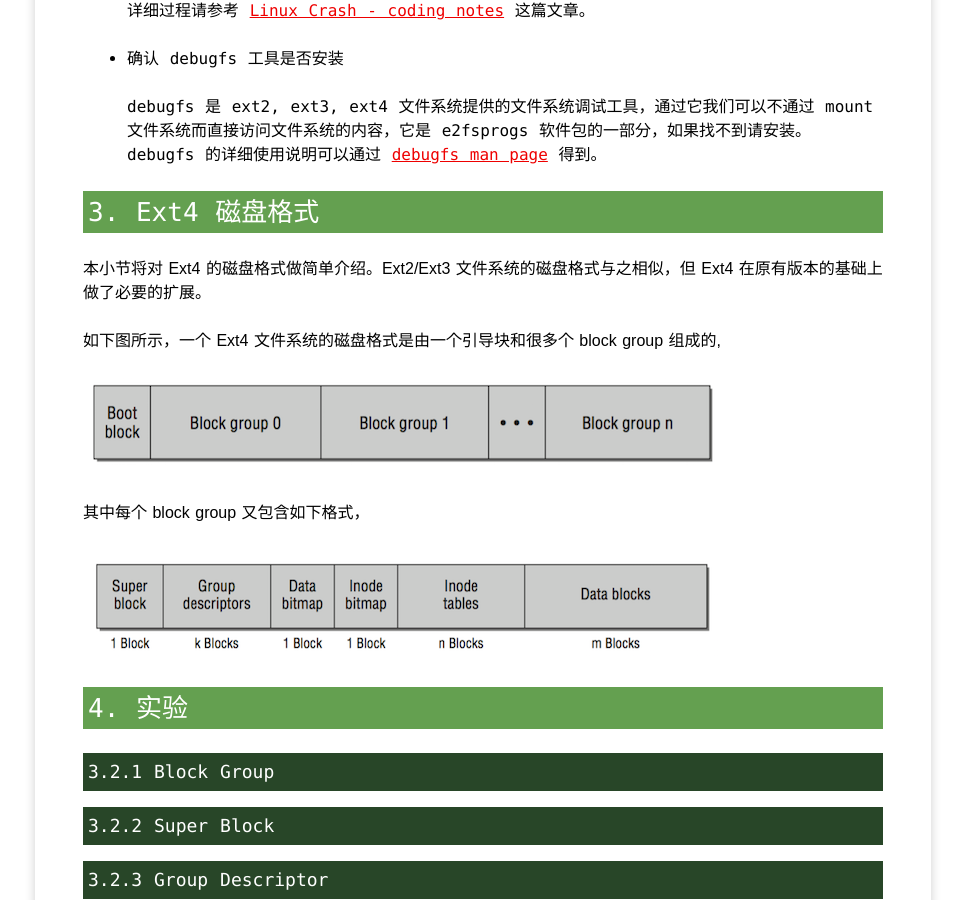
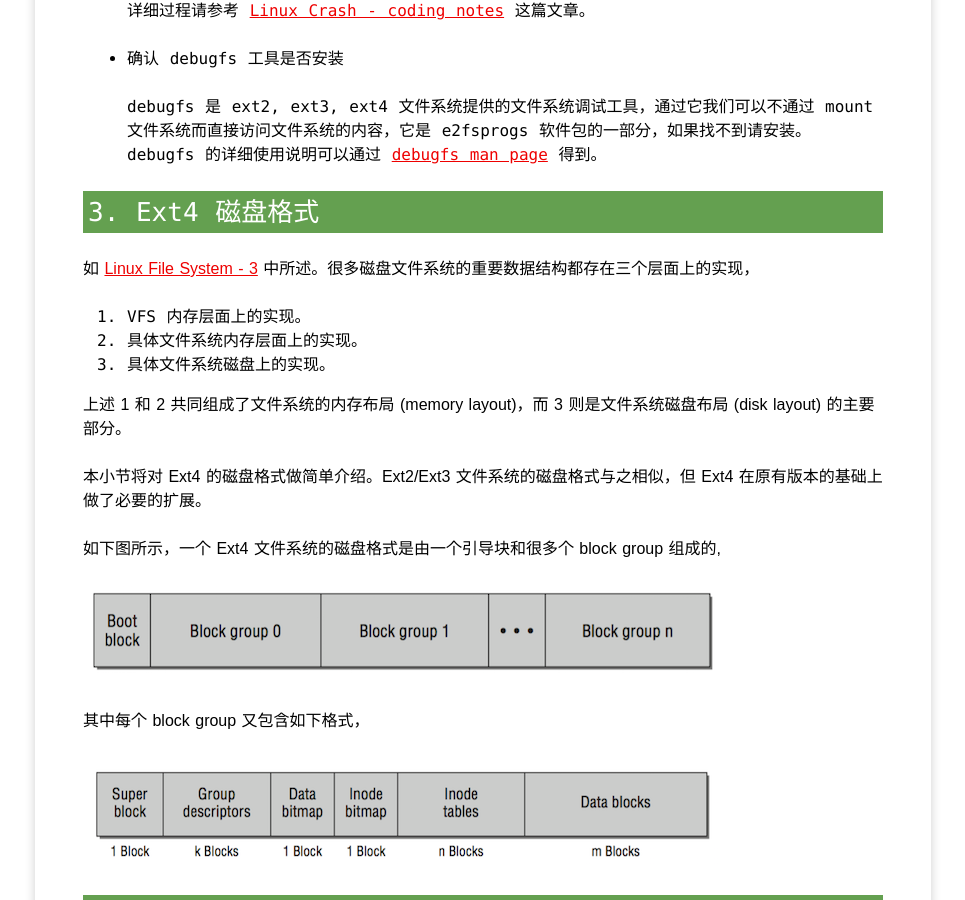
Before and after one commit to yangoliver/yangoliver.github.io, a Jekyll site: the page built from _posts/2016/2016-05-14-linux-file-system-basic-4.md, in a window 1280 px wide and 900 px high, scrolled down 1519 px. Shown: the whole window, without its empty margins (157-1122 px from the left). Built offline with Jekyll 4.4.1, drawn with Linux system fonts in a browser that asks for light colours; comment, search, counter and statistics services are not loaded.

Commit message:
update: ext4 file system layout

```diff
--- a/_posts/2016/2016-05-14-linux-file-system-basic-4.md
+++ b/_posts/2016/2016-05-14-linux-file-system-basic-4.md
@@ -51,6 +51,14 @@ Sampleblk [day1 的源码](https://github.com/yangoliver/lktm/tree/master/driver
 
 ## 3. Ext4 磁盘格式
 
+如 [Linux File System - 3](http://oliveryang.net/2016/02/linux-file-system-basic-3) 中所述。很多磁盘文件系统的重要数据结构都存在三个层面上的实现，
+
+1. VFS 内存层面上的实现。
+2. 具体文件系统内存层面上的实现。
+3. 具体文件系统磁盘上的实现。
+
+上述 1 和 2 共同组成了文件系统的内存布局 (memory layout)，而 3 则是文件系统磁盘布局 (disk layout) 的主要部分。
+
 本小节将对 Ext4 的磁盘格式做简单介绍。Ext2/Ext3 文件系统的磁盘格式与之相似，但 Ext4 在原有版本的基础上做了必要的扩展。
 
 如下图所示，一个 Ext4 文件系统的磁盘格式是由一个引导块和很多个 block group 组成的,
```
